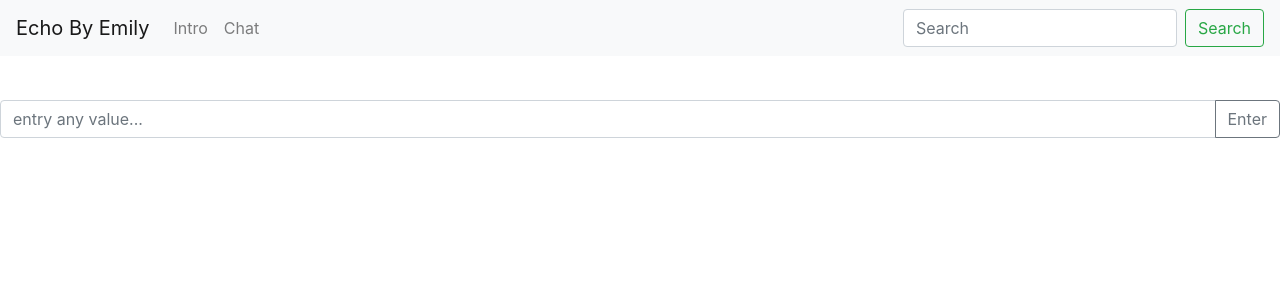
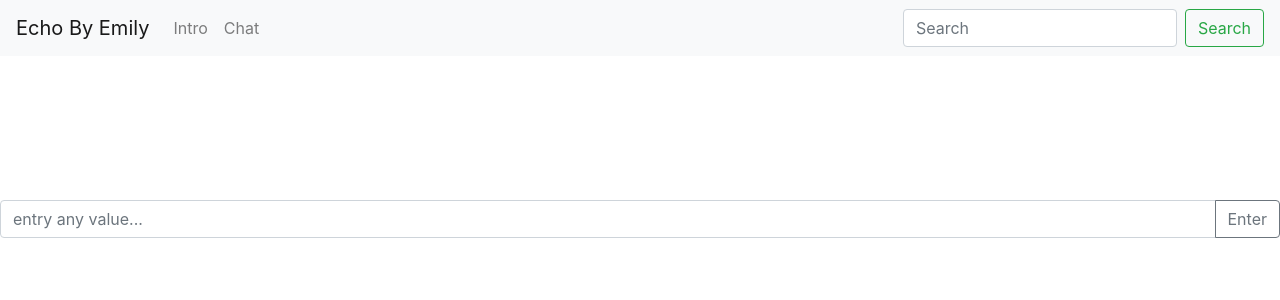
Before and after one commit to e9288/EBE_Front, a React (Create React App) app: page /chat in a window 1280 px wide. Shown: the top 300 px of the page. Built offline with nearby package versions, Linux system fonts and the light colour scheme.

Commit message:
스크롤까지 했는데 부트스트렙 컴포넌트로 이벤트 걸기가 쉽지 않다

```diff
--- a/package.json
+++ b/package.json
@@ -10,6 +10,7 @@
     "immutable": "^4.0.0-rc.12",
     "react": "^16.12.0",
     "react-bootstrap": "^1.0.0-beta.16",
+    "react-custom-scrollbars": "^4.2.1",
     "react-dom": "^16.12.0",
     "react-router-dom": "^5.1.2",
     "react-scripts": "3.3.0"
--- a/src/component/Content/Chat.js
+++ b/src/component/Content/Chat.js
@@ -2,9 +2,10 @@
 import { InputGroup, FormControl, Button, Card, Toast } from 'react-bootstrap';
 import { List, Map } from 'immutable';
 import './Chat.css';
+import Scrollbar from '../Element/Scrollbar';
 
 class Chat extends React.Component {
-    id = 0;
+
     constructor(props) {
         super(props);
 
@@ -20,8 +21,14 @@
         this.putUserMsg = this.putUserMsg.bind(this);
     }
 
+    componentDidMount() {
+
+    }
+
+    id = 0;
     userMsg = '';
     emilyMsg = '';
+    messagesEnd;
 
     putUserMsg = (msg) => {
         const { data } = this.state;
@@ -50,26 +57,44 @@
             );
         }
         this.userMsg = msg;
+
     }
 
     render() {
         const { data } = this.state;
+        const { msgs } = [...data.get('msgs')];
 
         return (
 
             <div className="chatPane">
+                <Scrollbar>
 
-                    {[...data.get('msgs')].map((msg, i) => {
+                    {/* {
+                        msgs.map((msg) => {
                             return (
                                 <ChatPane
                                     user={msg.user}
                                     text={msg.text}
-                                key={i}
+                                    key={msg.id}
                                 />
                             );
+                        })
+                    } */}
+
+                    {
+                        [...data.get('msgs')].map((msg) => {
+                            console.log([...data.get('msgs')].length === msg.id);
+
+                            return (
+                                <ChatPane
+                                    user={msg.user}
+                                    text={msg.text}
+                                    key={msg.id}
+                                />
+                            );
+                        })
                     }
-                    )}
-
+                </Scrollbar>
 
                 <TextInput
                     putUserMsg={this.putUserMsg}
@@ -126,7 +151,7 @@
         return (
             <Fragment>
                 <InputGroup className="mb-3">
-                    <FormControl
+                    <FormControl ref={this.textInput}
                         placeholder="entry any value..."
                         aria-label="Recipient's username"
                         aria-describedby="basic-addon2"
@@ -146,6 +171,7 @@
     constructor(props) {
         super(props);
     }
+
     render() {
         if (this.props.user == 'user') {
             return (
@@ -159,7 +185,6 @@
                         </Toast.Header>
                         <Toast.Body>{this.props.text}</Toast.Body>
                     </Toast>
-
                 </Fragment>
             );
         }
@@ -180,7 +205,7 @@
                             right: 0,
                         }}
                     >
-                        <Toast>
+                        <Toast ref={this.chatRef}>
                             <Toast.Header>
                                 <img src="holder.js/20x20?text=%20" className="rounded mr-2" alt="" />
                                 <strong className="mr-auto">{this.props.user}</strong>
@@ -192,7 +217,6 @@
                 </div>
             );
         }
-
     }
 }
 
--- /dev/null
+++ b/src/component/Element/Scrollbar.js
@@ -0,0 +1,32 @@
+import React, { Component } from 'react';
+import { Scrollbars } from 'react-custom-scrollbars';
+
+class Scrollbar extends Component {
+    render() {
+      return (
+            <Scrollbars
+                onScroll={this.handleScroll}
+                onScrollFrame={this.handleScrollFrame}
+                onScrollStart={this.handleScrollStart}
+                onScrollStop={this.handleScrollStop}
+                onUpdate={this.handleUpdate}
+                renderView={this.renderView}
+                renderTrackHorizontal={this.renderTrackHorizontal}
+                renderTrackVertical={this.renderTrackVertical}
+                renderThumbHorizontal={this.renderThumbHorizontal}
+                renderThumbVertical={this.renderThumbVertical}
+                autoHide
+                autoHideTimeout={1000}
+                autoHideDuration={200}
+                autoHeight
+                autoHeightMin={100}
+                autoHeightMax={100}
+                thumbMinSize={30}
+                universal={true}
+                {...this.props}
+            />
+      );
+    }
+  }
+
+  export default Scrollbar;
```
Also changed, not shown: src/component/MenuBar/MenuBar.js (+0 -9 lines), 1 other file (tests, documents, lock files or other folders). Lines whose indentation alone changed are shown as unchanged.
